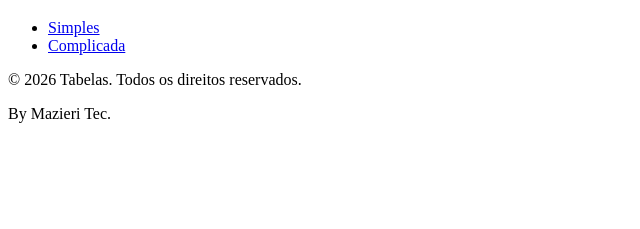
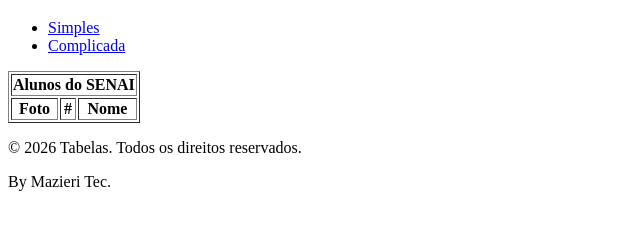
Before and after one commit to senaiarthur/novaweb-projeto-inicial, a plain HTML site: page meu-repositorio-git/tabelas67/tabela_simples.html in a window 1280 px wide. Shown: the part 61-290 px from the top of the page, without its empty margins (0-640 px from the left). Drawn offline with Linux system fonts and the light colour scheme.

Commit message:
Tabela simples com cabeçalho

```diff
--- a/meu-repositorio-git/tabelas67/tabela_simples.html
+++ b/meu-repositorio-git/tabelas67/tabela_simples.html
@@ -16,7 +16,16 @@
         </nav>
     </header>
     <main>
-
+        <table border="1">
+            <tr>
+                <th colspan="3">Alunos do SENAI</th>
+            </tr>
+            <tr>
+                <th>Foto</th>
+                <th>#</th>
+                <th>Nome</th>
+            </tr>
+        </table>
     </main>
     <footer>
         <p>&copy; 2026 Tabelas. Todos os direitos reservados.</p>
```
